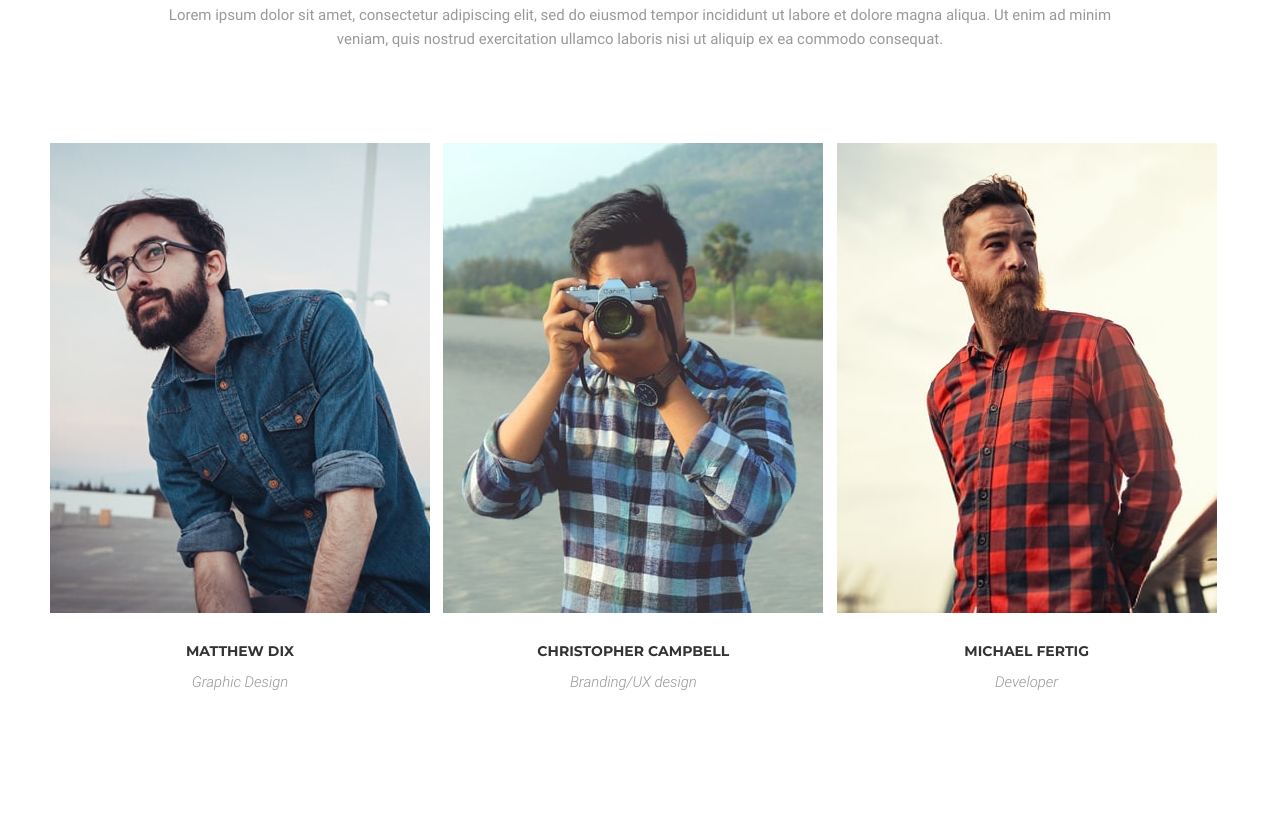
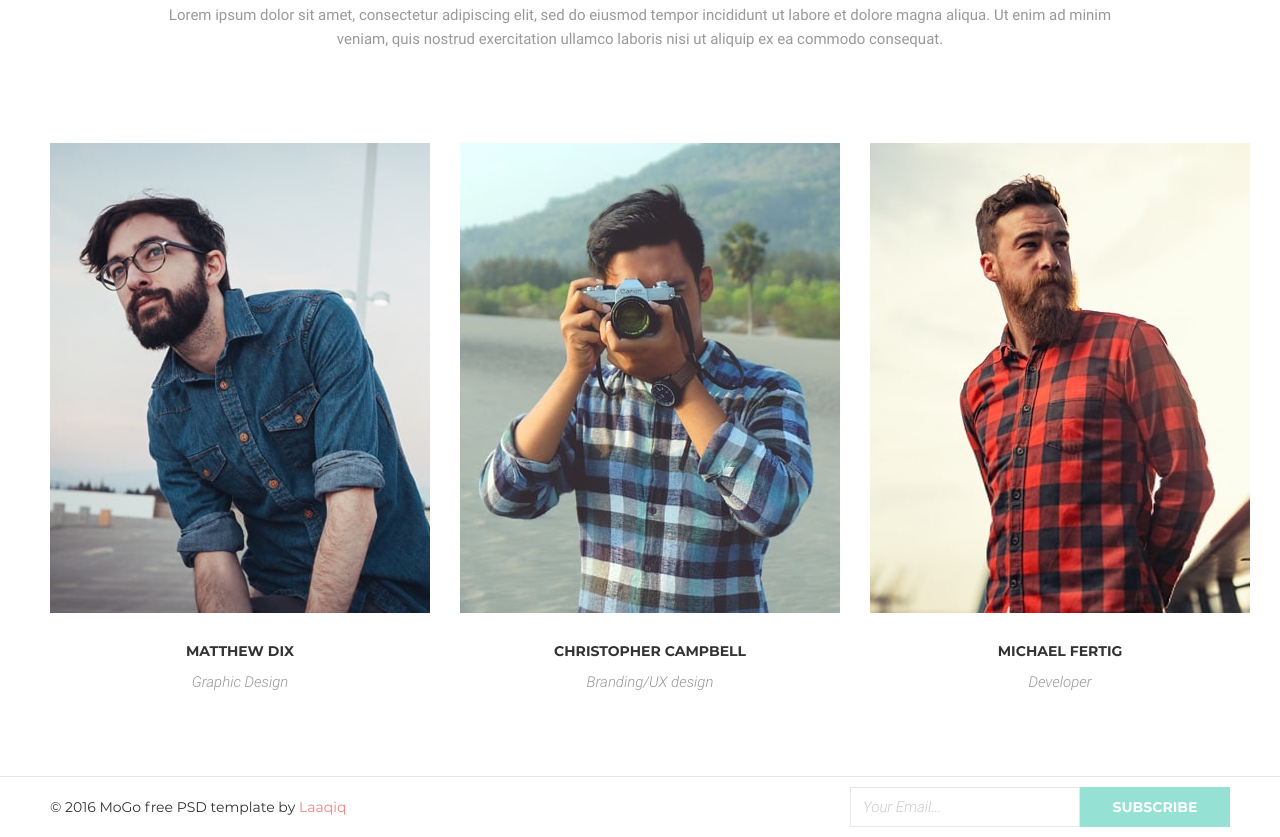
Before and after one commit to dmytrosch/module-11, a website: page src/index.html in a window 1280 px wide. Shown: the part 1672-2509 px from the top of the page. Before the commit the page ends 2448 px from the top, so only its background shows below. Drawn offline with nearby package versions, Linux system fonts and the light colour scheme; files that its build step writes are made by us from their sources.

Commit message:
footer done

```diff
--- a/src/index.html
+++ b/src/index.html
@@ -243,7 +243,7 @@
       </ul>
 
   </main>
-  <!--  <footer class="footer container">
+  <footer class="footer container grid">
       <p class="copyright-info">&#169; 2016 MoGo free PSD template by <a href=""
               class="copyright-info__link">Laaqiq</a>
       </p>
@@ -251,7 +251,7 @@
           <input type="email" placeholder="Your Email..." class="mail-subscribe-block__email mail-subscribe-block__email--active" required>
           <button type="submit" class="mail-subscribe-block__submit-button mail-subscribe-block__submit-button--active">Subscribe</button>
       </form>
-  </footer> -->
+  </footer>
   <!-- Сюда будет всталена ссылка на файл скриптов -->
   <!-- inject:js -->
   <!-- endinject -->
--- /dev/null
+++ b/src/sass/components/_copyright-info.scss
@@ -0,0 +1,7 @@
+.copyright-info{
+    @include text($mont, 1rem, 400, $text-bold, none);
+    &__link{
+        display: inline;
+        color: $primary;
+    }
+}
--- /dev/null
+++ b/src/sass/components/_mail-subscribe-block.scss
@@ -0,0 +1,43 @@
+.mail-subscribe-block {
+  display: flex;
+  justify-self: end;
+}
+
+.mail-subscribe-block__email {
+  width: 230px;
+  height: 40px;
+  @include text($roboto, 1.0714rem, 300, $text-bold);
+  line-height: 1.7143rem;
+  border: 1px solid #e7e7e7;
+  padding-left: 12px;
+  outline: none;
+  transition: $trans;
+  &::placeholder{
+    font-style: italic;
+    color: #cccccc;
+}
+}
+
+.mail-subscribe-block__submit-button{
+    width: 150px;
+    height: 40px;
+    background-color: $secondary;
+    border: none;
+    @include text($mont, 1rem, 700, $header-color, uppercase);
+    cursor: pointer;
+    transition: $trans;
+
+}
+
+.mail-subscribe-block__submit-button--active:focus{
+    outline: none;
+}
+
+.mail-subscribe-block__email--active:focus:invalid{
+    border: 2px solid red;
+
+}
+
+.mail-subscribe-block__email--active:valid{
+    border: 2px solid green;
+}
--- a/src/sass/components/_team.scss
+++ b/src/sass/components/_team.scss
@@ -9,4 +9,5 @@
 
 .team__list{
     grid-template-columns: repeat(3, 1fr);
+    column-gap: 30px;
 }
--- a/src/sass/layout/_footer.scss
+++ b/src/sass/layout/_footer.scss
@@ -0,0 +1,10 @@
+@import '../components/copyright-info';
+@import '../components/mail-subscribe-block';
+
+.footer {
+  padding-top: 10px;
+  padding-bottom: 10px;
+  border-top: 1px solid #e5e5e5;
+  grid-template-columns: repeat(2, 1fr);
+  align-items: center;
+}
--- a/src/sass/layout/_main.scss
+++ b/src/sass/layout/_main.scss
@@ -3,7 +3,7 @@
 @import '../components/service-item';
 @import '../components/team';
 @import '../components/card-overlay';
-@import '../components/_team-card';
+@import '../components/team-card';
 
 
 .main{
```
